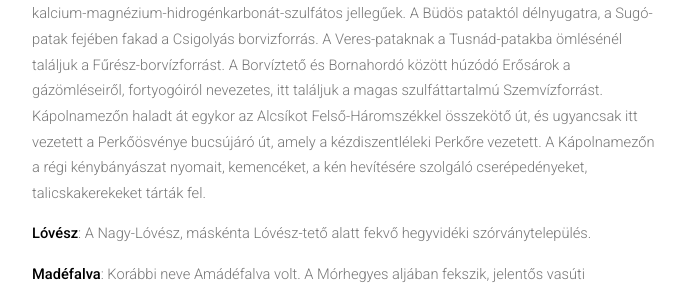
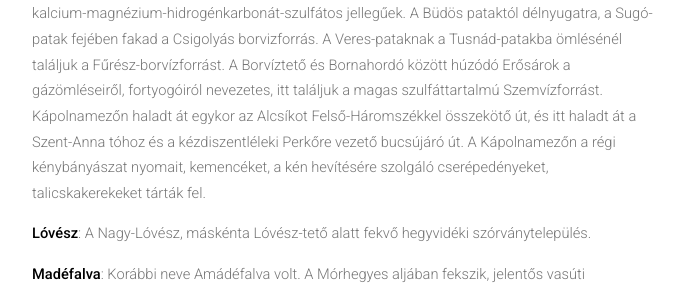
Before and after one commit to siculia/siculia.github.io, a Jekyll site: the page built from siculia-csikszek.html, in a window 1280 px wide and 900 px high, scrolled down 6874 px. Shown: the part 435-726 px from the top of the window, without its empty margins (128-813 px from the left). Built offline with Jekyll 4.4.1, drawn with Linux system fonts in a browser that asks for light colours; nearby versions of some CDN libraries; library files that are not in the unit come from our copies; some of the changed text lies outside the part shown.

Commit message:
Szentanna

```diff
--- a/siculia-csikszek.html
+++ b/siculia-csikszek.html
@@ -96,7 +96,7 @@ layout: default
 							<p style="text-align: left;"><b>Karcfalva</b>: A Nagyboldogasszony egyházközséghez tartozott, először 1566-ban nevezik Karcfalvának. Csíkjenőfalvával alkot községet. Itt található Felcsík legjobb állapotban megmaradt, a 16. században épült műemkéktemploma, a Karcfalva és Jenőfalva közé épült a Nagyboldogasszony-templom, amelyet nyolc méter magas várfal vesz körül. Csíkkarcfalva korábban a jelenlegi településtől nyugatra, a Madics nevű helyen települt. A Madicsa fürdő a falutól nyudatra a Madicsa-patak völgyében fekszik. A Lok-patak völgyben borvízkút található. A település saját műjégpályával rendelkezik.</p>
 							<p style="text-align: left;"><b>Kápolnapataka</b>: A Kápolnapataka völgyében fekvő település.</p>
 							<p style="text-align: left;"><b>Kárpitusbánya</b>: Tusnádfürdőtől délre, néhány házból álló település.</p>
-							<p style="text-align: left;"><b>Lázárfalva</b>: A Hí- és Tusnád-patakok találkozásánál fekszik. Lakói híres kőfaragók, az alapanyagot a falu kőbányájából nyerték, a településen sok a kőház, kőkereszt és kapuláb. A vulkáni utómüködés egyik legélénkebb területe Csíklázárfalva déli-délnyugati határában, a Büdös-patak mellett van. Lázárfalva délnyugati szélén, a Borvíztető alatt van az egykor lázárfalvi Fortyogóként, vagy Büdösalja-fürdőként is emlegetett Nyírfürdő. Nyírfürdőn a mofetta mellett, hideg vizes borvizes medence, két kis méretű lábáztató, valamint egy természetes iszapfürdő áll az oda látogatók rendelkezésére. A Büdös-patak Kerekbükk felőli oldalán, a feltörő kénes borvizek kalcium-magnézium-hidrogénkarbonát-szulfátos jellegűek. A Büdös pataktól délnyugatra, a Sugó-patak fejében fakad a Csigolyás borvizforrás. A Veres-pataknak a Tusnád-patakba ömlésénél találjuk a Fűrész-borvízforrást. A Borvíztető és Bornahordó között húzódó Erősárok a gázömléseiről, fortyogóiról nevezetes, itt találjuk a magas szulfáttartalmú Szemvízforrást. Kápolnamezőn haladt át egykor az Alcsíkot Felső-Háromszékkel összekötő út, és ugyancsak itt vezetett a Perkőösvénye bucsújáró út, amely a kézdiszentléleki Perkőre vezetett. A Kápolnamezőn a régi kénybányászat nyomait, kemencéket, a kén hevítésére szolgáló cserépedényeket, talicskakerekeket tárták fel.</p>
+							<p style="text-align: left;"><b>Lázárfalva</b>: A Hí- és Tusnád-patakok találkozásánál fekszik. Lakói híres kőfaragók, az alapanyagot a falu kőbányájából nyerték, a településen sok a kőház, kőkereszt és kapuláb. A vulkáni utómüködés egyik legélénkebb területe Csíklázárfalva déli-délnyugati határában, a Büdös-patak mellett van. Lázárfalva délnyugati szélén, a Borvíztető alatt van az egykor lázárfalvi Fortyogóként, vagy Büdösalja-fürdőként is emlegetett Nyírfürdő. Nyírfürdőn a mofetta mellett, hideg vizes borvizes medence, két kis méretű lábáztató, valamint egy természetes iszapfürdő áll az oda látogatók rendelkezésére. A Büdös-patak Kerekbükk felőli oldalán, a feltörő kénes borvizek kalcium-magnézium-hidrogénkarbonát-szulfátos jellegűek. A Büdös pataktól délnyugatra, a Sugó-patak fejében fakad a Csigolyás borvizforrás. A Veres-pataknak a Tusnád-patakba ömlésénél találjuk a Fűrész-borvízforrást. A Borvíztető és Bornahordó között húzódó Erősárok a gázömléseiről, fortyogóiról nevezetes, itt találjuk a magas szulfáttartalmú Szemvízforrást. Kápolnamezőn haladt át egykor az Alcsíkot Felső-Háromszékkel összekötő út, és itt haladt át a Szent-Anna tóhoz és a kézdiszentléleki Perkőre vezető bucsújáró út. A Kápolnamezőn a régi kénybányászat nyomait, kemencéket, a kén hevítésére szolgáló cserépedényeket, talicskakerekeket tárták fel.</p>
 							<p style="text-align: left;"><b>Lóvész</b>: A Nagy-Lóvész, máskénta Lóvész-tető alatt fekvő hegyvidéki szórványtelepülés.</p>
 							<p style="text-align: left;"><b>Madéfalva</b>: Korábbi neve Amádéfalva volt. A Mórhegyes aljában fekszik, jelentős vasúti csomópont. Három jelentősebb borvízforrása van, a Sásszély-dűlőben, a Zsibitó-dülőben és a Tók utcában.</p>
 							<p style="text-align: left;"><b>Marosfő</b>: Itt ered a Maros, nevét a Fekete-rez nyugati oldalából eredő folyóról kapta.</p>
```
